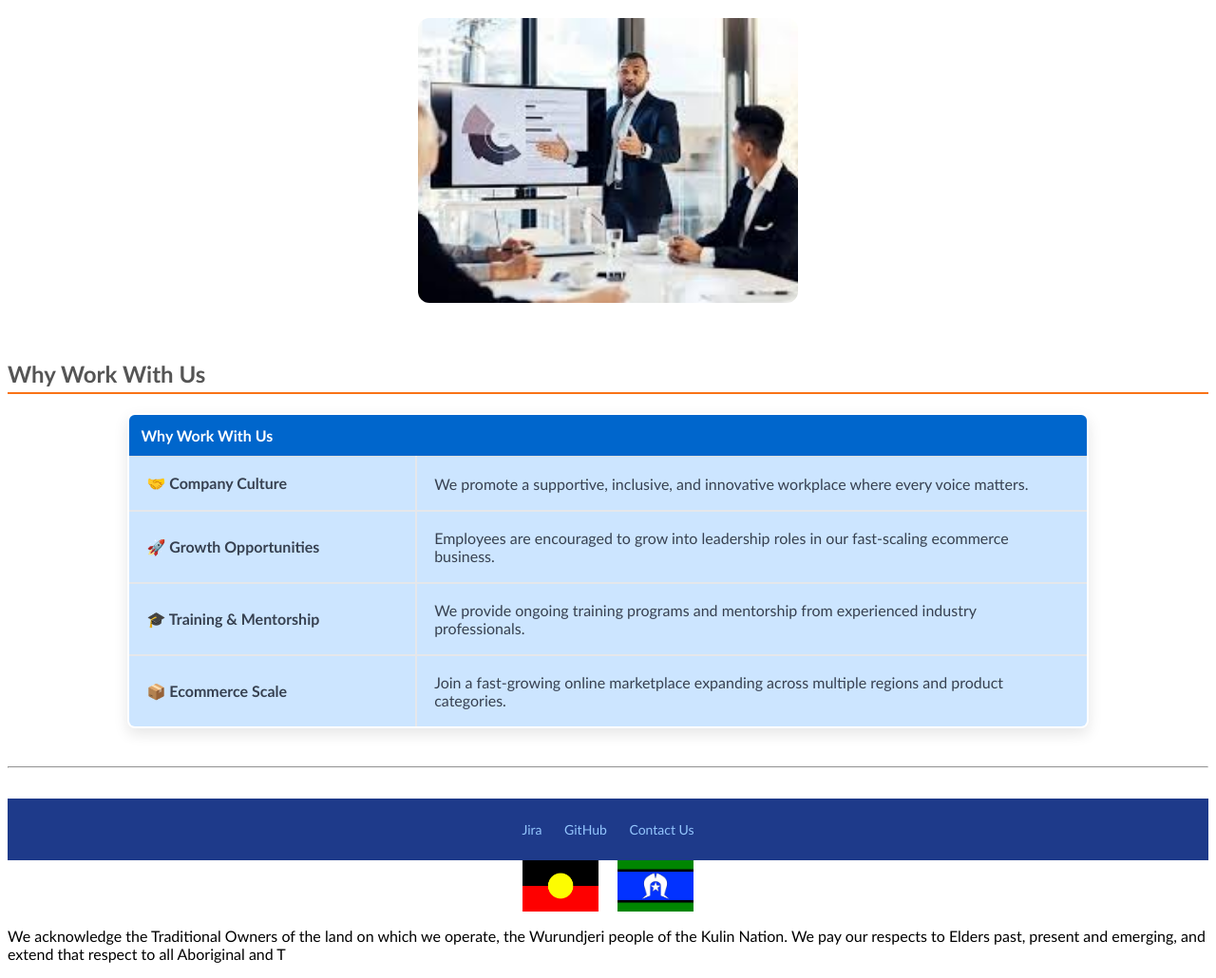
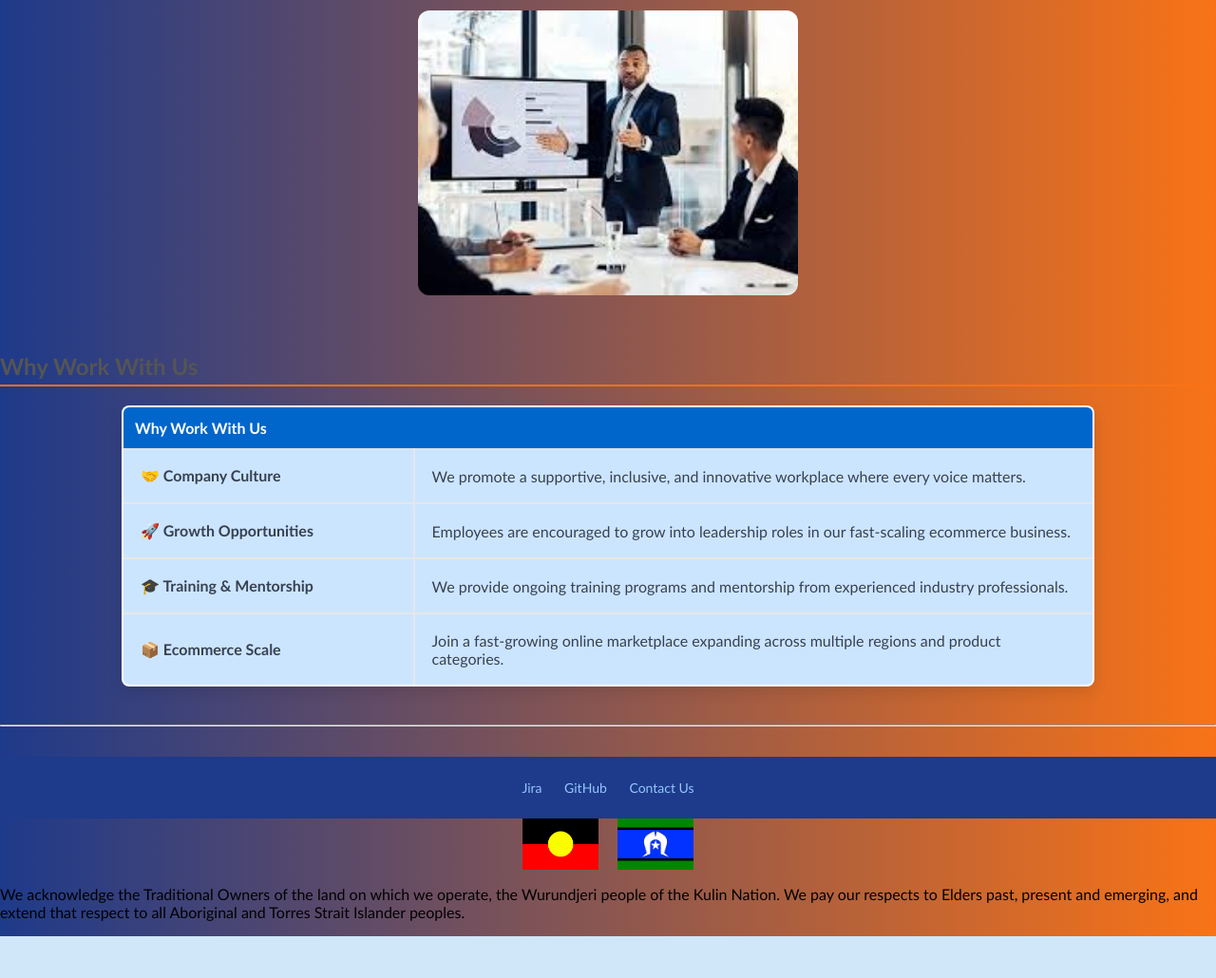
Before and after one commit to 106512035/g05repositorypart2, a PHP site: page / in a window 1280 px wide. Shown: the part 683-1713 px from the top of the page at 95% size. After the commit the page ends 1669 px from the top, so only its background shows below. Run offline with PHP 8.4, Linux system fonts and the light colour scheme.

Commit message:
fixed up css on index page

```diff
--- a/index.php
+++ b/index.php
@@ -1,7 +1,7 @@
 <?php include 'header.inc'; ?>
 
 <?php include 'nav.inc'; ?>
-
+<body class="index-page">
 <!-- IMAGE SECTION -->
 <div class="image-section">
     <img src="images/ecommerce_image1.jpg" alt="ecommerce_image1">
@@ -9,7 +9,6 @@
     <img src="images/ecommerce_image4.jpg" alt="ecommerce_image4">
     <link rel="stylesheet" href="styles/shopnest.css">
 </div>
-<!-- ABOUT US SECTION -->
 <!-- WHY WORK WITH US -->
 <section>
    <h2>Why Work With Us</h2>
@@ -46,4 +45,4 @@
         We acknowledge the Traditional Owners of the land on which we operate,
         the Wurundjeri people of the Kulin Nation. We pay our respects to
         Elders past, present and emerging, and extend that respect to all
-        Aboriginal and T
+        Aboriginal and Torres Strait Islander peoples.
--- a/styles/shopnest.css
+++ b/styles/shopnest.css
@@ -5,15 +5,12 @@ created: 10/04/26
 last modified: 14/05/26
 description: The universal CSS page used across all pages.
 */
-
-/* NEED TO APPLY THIS ONLY TO INDEX PAGE PLEASE (BELOW)
-body {
+.index-page {
     font-family: Arial, sans-serif;
     margin: 0;
-    margin: 0; removes default spacing
     background: linear-gradient(to right, #1e3a8a, #f97316);
     overflow-y: auto;
-    }*/
+}
 
 /* HEADER (blue → orange gradient like logo) */
 header {
```
